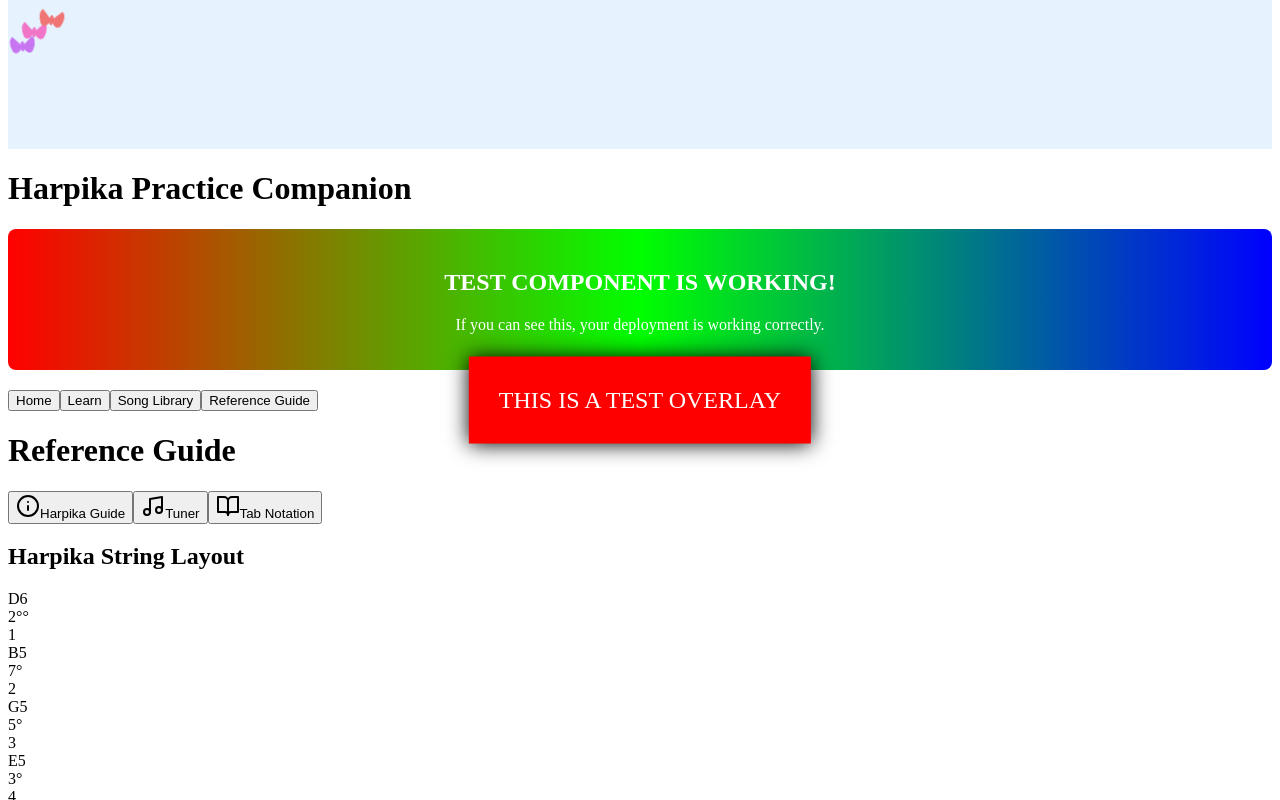
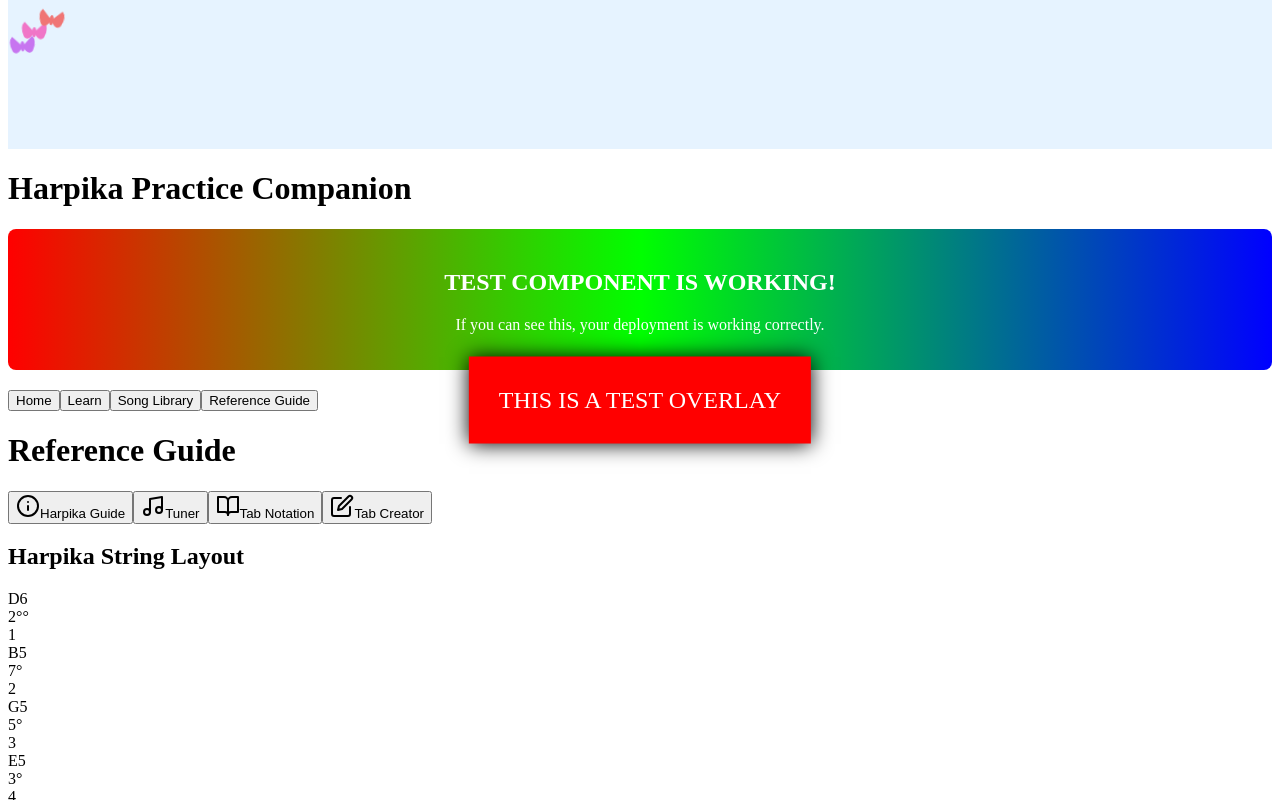
Before and after one commit to JessieBee7/harpika-practice, a React (Create React App) app: page / in a window 1280 px wide. Both pictures are taken after a click on the button "Reference Guide". Shown: the part 715-1515 px from the top of the page. Built offline with nearby package versions, Linux system fonts and the light colour scheme.

Commit message:
Update ReferenceGuide.js

```diff
--- a/src/components/ReferenceGuide.js
+++ b/src/components/ReferenceGuide.js
@@ -1,8 +1,9 @@
 import React, { useState } from 'react';
 import HarpikaTuner from './HarpikaTuner';
-import { Music, BookOpen, Info } from 'lucide-react';
+import TabCreator from './TabCreator';
+import { Music, BookOpen, Info, Edit } from 'lucide-react';
 
-const ReferenceGuide = () => {
+const ReferenceGuide = ({ onSaveTab }) => {
   const [activeTab, setActiveTab] = useState('harpika');
 
   const harpikaLayout = [
@@ -29,7 +30,8 @@ const ReferenceGuide = () => {
   const tabs = [
     { id: 'harpika', label: 'Harpika Guide', icon: <Info className="w-4 h-4" /> },
     { id: 'tuner', label: 'Tuner', icon: <Music className="w-4 h-4" /> },
-    { id: 'notation', label: 'Tab Notation', icon: <BookOpen className="w-4 h-4" /> }
+    { id: 'notation', label: 'Tab Notation', icon: <BookOpen className="w-4 h-4" /> },
+    { id: 'creator', label: 'Tab Creator', icon: <Edit className="w-4 h-4" /> }
   ];
 
   // Tabs content
@@ -136,6 +138,9 @@ const ReferenceGuide = () => {
           </div>
         );
 
+      case 'creator':
+        return <TabCreator onSaveTab={onSaveTab} />;
+
       default:
         return null;
     }
@@ -146,7 +151,7 @@ const ReferenceGuide = () => {
       <h1 className="text-2xl font-bold mb-6 text-purple-900">Reference Guide</h1>
 
       {/* Tab Navigation */}
-      <div className="flex border-b mb-6">
+      <div className="flex flex-wrap border-b mb-6">
         {tabs.map(tab => (
           <button
             key={tab.id}
```
